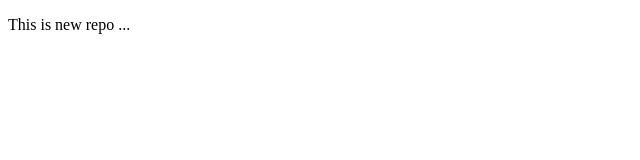
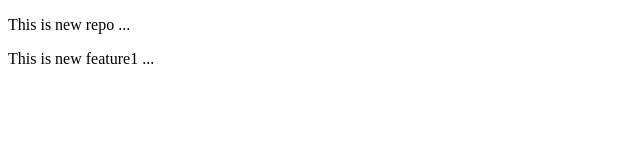
Before and after one commit to kaustubhgawande9-create/localrepo, a plain HTML site: page index.html in a window 1280 px wide. Shown: the whole page, without its empty margins (0-640 px from the left). Drawn offline with Linux system fonts and the light colour scheme.

Commit message:
new feature1

```diff
--- a/index.html
+++ b/index.html
@@ -7,5 +7,6 @@
 </head>
 <body>
     <p> This is new repo ...</p>
+    <p> This is new feature1 ...</p>
 </body>
 </html>
```
